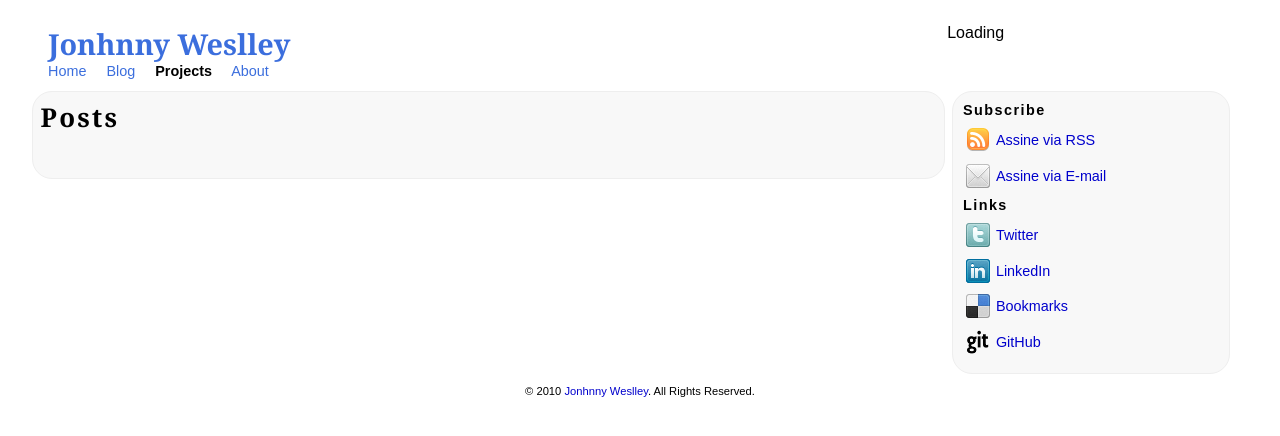
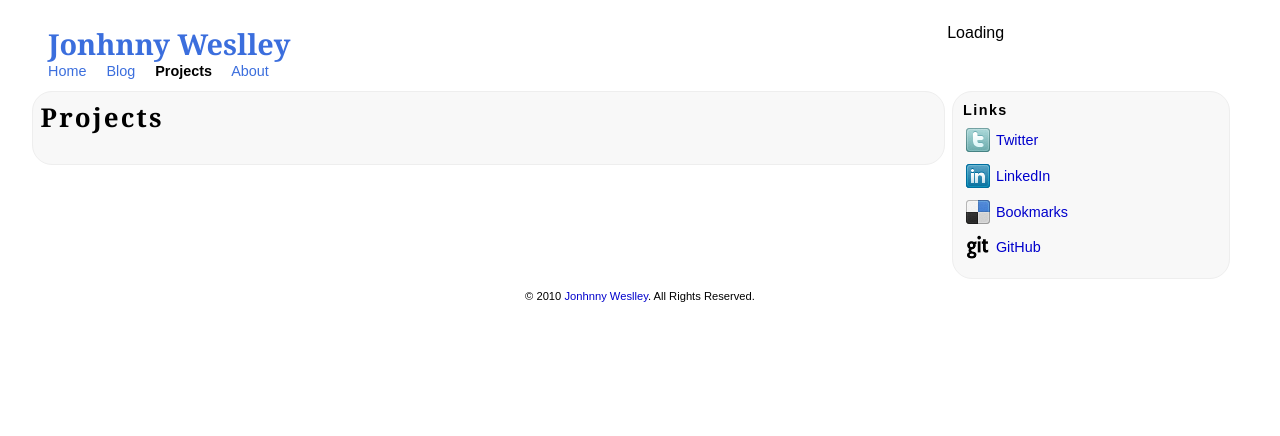
Before and after one commit to jweslley/jweslley.github.com, a Jekyll site: the page built from index.html, in a window 1280 px wide. Shown: the top 436 px of the page. Built offline with Jekyll 4.4.1, drawn with Linux system fonts in a browser that asks for light colours; comment, search, counter and statistics services are not loaded.

Commit message:
no feed on projects

```diff
--- a/_includes/head.html
+++ b/_includes/head.html
@@ -8,7 +8,7 @@
 <link rel="stylesheet" href="/css/default.css" type="text/css" media="screen"/>
 <link rel="stylesheet" href="/css/syntax.css"  type="text/css" media="screen"/>
 
-<link rel="alternate" href="http://feeds2.feedburner.com/jweslley" title="Jonhnny Weslley" type="application/atom+xml" />
+<!--link rel="alternate" href="http://feeds2.feedburner.com/jweslley" title="Jonhnny Weslley" type="application/atom+xml" /-->
 
 <script type="text/javascript" src="/js/jquery.js"></script>
 <script type="text/javascript" src="/js/jquery.simplemodal.js"></script>
--- a/_includes/sidebar.html
+++ b/_includes/sidebar.html
@@ -1,9 +1,9 @@
 <div id="sidebar" class="sidebar rounded-corners">
-	<h2>Subscribe</h2>
+	<!--h2>Subscribe</h2>
 	<ul>
-    <li class="icon rss"><a href="http://feeds2.feedburner.com/RaciocinioLateralBlogSpot">Assine via RSS</a></li>
-    <li class="icon email"><a href="http://feedburner.google.com/fb/a/mailverify?uri=RaciocinioLateralBlogSpot&amp;loc=pt_BR">Assine via E-mail</a></li>
-	</ul>
+    <li class="icon rss"><a href="http://feeds2.feedburner.com/jweslley">Subscribe via RSS</a></li>
+    <li class="icon email"><a href="http://feedburner.google.com/fb/a/mailverify?uri=jweslley">Subscribe via E-mail</a></li>
+	</ul-->
 
   <h2>Links</h2>
   <ul>
--- a/blogger/blog_post.xml
+++ b/blogger/blog_post.xml
@@ -42,7 +42,7 @@
   <b:include name='nextprev'/>
 
   <!-- feed links -->
-  <b:include name='feedLinks'/>
+  <!--b:include name='feedLinks'/-->
 
   <b:if cond='data:top.showStars'>
     <script src='//www.google.com/jsapi' type='text/javascript'/>
--- a/index.html
+++ b/index.html
@@ -2,12 +2,4 @@
 layout: default
 ---
 
-<h2>Posts</h2>
-<ul id="posts">
-  {% for post in site.posts %}
-    <li>
-      <a href="{{ post.url }}" rel="bookmark" title="{{ post.title }}">{{ post.title }}</a>
-      <p>{{ post.summary }}</p>
-    </li>
-  {% endfor %}
-</ul>
+<h2>Projects</h2>
```
Also changed, not shown: posts.html (added, +13 -0 lines).
